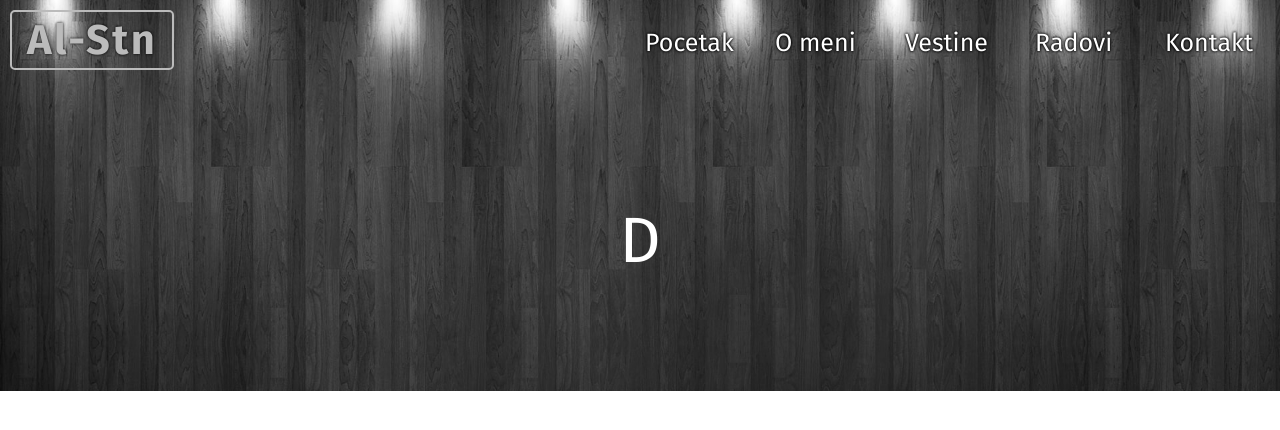
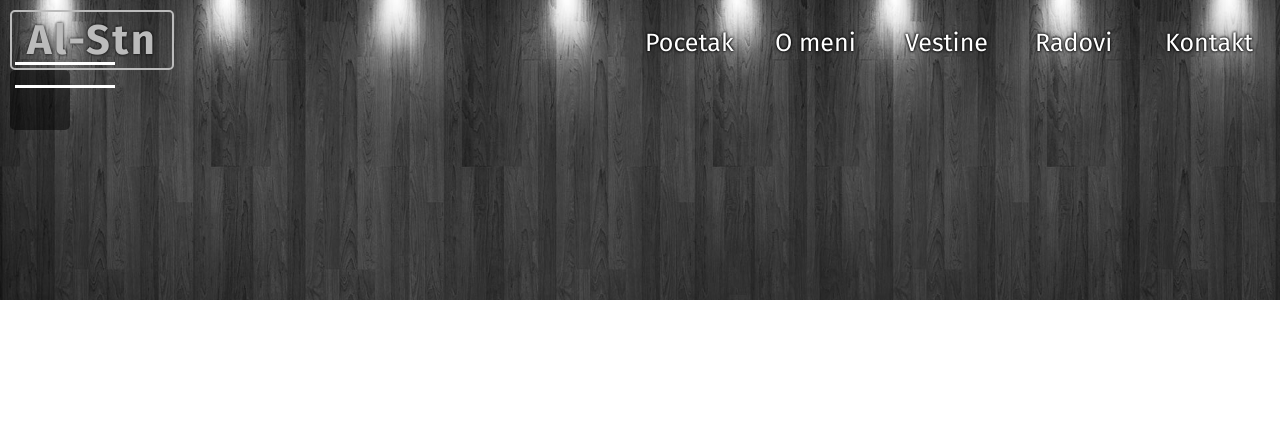
Before and after one commit to apstanisic/personal-website, a PHP site: page / in a window 1280 px wide. Shown: the top 430 px of the page. Run offline with PHP 8.4, Linux system fonts and the light colour scheme; some libraries are stand-ins or nearby versions.

Commit message:
Hocu da napravim navigaciju totalno odvojenu da bi mogla da se iskoristi kao modul, ili da se lako ubaci u neku stranu, stavio da je pozicija absolutna da bi sadrzaj diva ispod popeo gore

```diff
--- a/css/delovi/about.sass
+++ b/css/delovi/about.sass
@@ -0,0 +1,17 @@
+.about
+	display: flex
+	flex: 1
+	background: url(../slike/cover.jpg)
+	background-size: cover
+
+	min-height: 300px
+
+
+	// .cover-sadrzaj
+	// 	min-height: 300px
+	// 	display: flex
+	// 	justify-content: center
+	// 	align-items: center
+	// 	text-transform: uppercase
+	// 	color: white
+	// 	font-size: 4rem
--- a/css/delovi/header.sass
+++ b/css/delovi/header.sass
@@ -1,7 +1,6 @@
-.cover
+.navigacija
+	@include position(absolute, 0 0 auto 0)
 	width: 100vw
-	background: url(../slike/cover.jpg)
-	background-size: cover
 	height: auto
 
 	.otvarac
@@ -30,27 +29,49 @@
 
 
 		.nav-dugme
-			@include position(absolute, 10px 10px auto auto)
+
+			display: block
+			justify-content: center
+			align-items: center
+			flex-direction: column
+			flex-wrap: none
+			//@include position(absolute, 10px 10px auto auto)
 			@include size(60px)
 			border-radius: 5px
 			background: $poluprovidnoCrno
-			border: none
-			font-size: 2.6rem
-			line-height: 60px
-			color: $prljavoBela
+			padding: 5px
+			box-sizing: border-box
 			cursor: pointer
 			margin-right: 0px
-			z-index: 2
-			transition: margin-right 400ms, background 400ms
+			transition: all 400ms
 
 			&.pomeri-nav-dugme
 				margin-right: 260px
 				background: #000
 
+			.crta, .crta:before, .crta:after
+				position: relative
+				content: ""
+				height: 3px
+				background: #fff
+				width: 100px
+
+			.crta:before, .crta:after
+				position: absolute
+
+			.crta:before
+				top: 10px
+
+			.crta:after
+				bottom: 10px
 
 
-	//.nav-linkovi
-		//text-transform: uppercase
+
+
+
+
+
+
 
 
 	@media screen and (max-width: 899px)
@@ -85,20 +106,12 @@
 				a
 					padding: 10px 15px
 
-	.cover-sadrzaj
-		min-height: 300px
-		display: flex
-		justify-content: center
-		align-items: center
-		text-transform: uppercase
-		color: white
-		font-size: 4rem
 
 
 
 @media screen and (min-width: 900px)
-	.cover
-		.navigacija
+	.navigacija
+		nav
 			display: flex
 			justify-content: space-between
 			text-shadow: 0 0 3px #000, 0 0 3px #000
--- a/html/include/about.php
+++ b/html/include/about.php
@@ -0,0 +1,4 @@
+<section class="about">
+
+
+</section>
--- a/html/include/header.php
+++ b/html/include/header.php
@@ -1,10 +1,15 @@
-<header class="cover">
+<header class="navigacija">
 
-	<nav class="navigacija">
+	<nav>
+
 		<div class="otvarac">
 			<div class="logo"><h1>Al-Stn</h1></div>
-			<button class="nav-dugme" href="#">≡</button>
+			<div class="nav-dugme">
+				<span class="crta"></span>
+			<!-- ≡ -->
+			</div>
 		</div>
+
 		<ul class="nav-linkovi">
 			<!-- <li class="nav-strela"><a href="#">➔</a></li> -->
 			<li><a href="#cover">Pocetak</a></li>
@@ -14,11 +19,5 @@
 			<li><a href="#">Kontakt</a></li>
 
 		</ul>
-
 	</nav>
-	<section class="cover-sadrzaj">
-		D
-	</section>
-
-
 </header>
```
Also changed, not shown: css/style.css.
